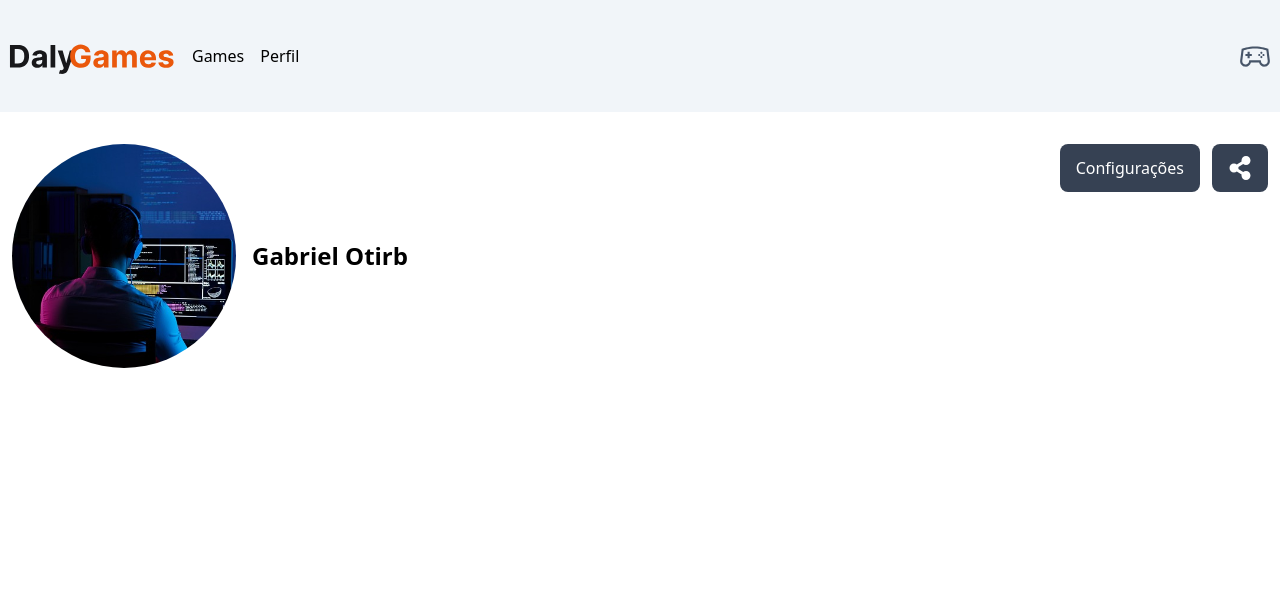
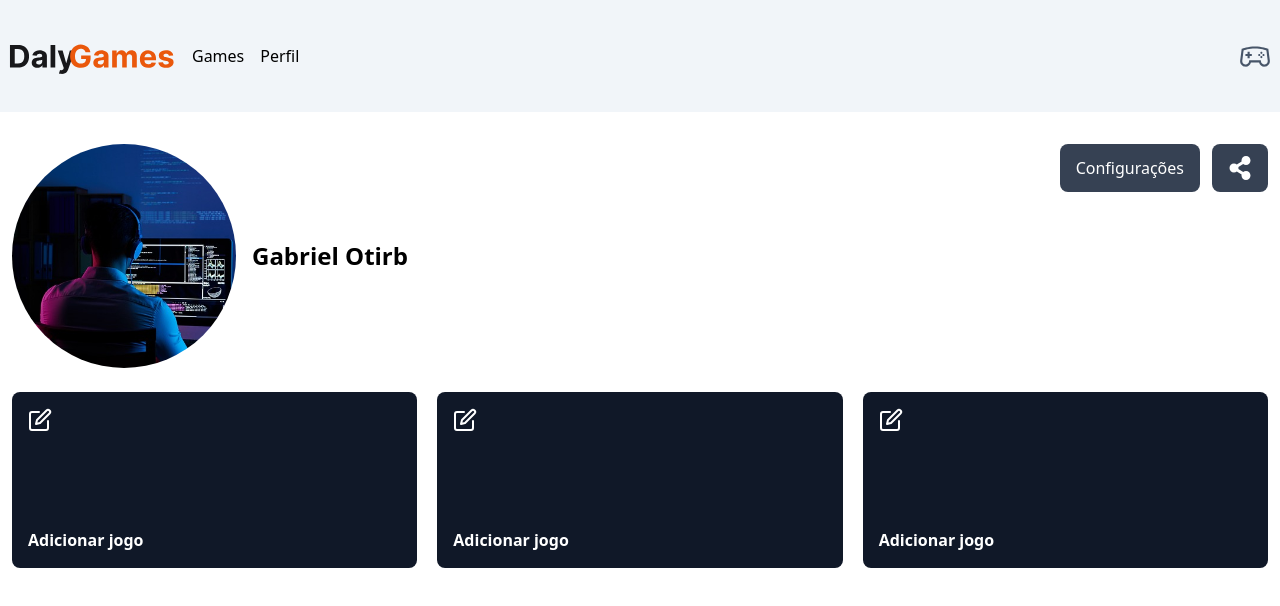
Before and after one commit to Gabriel-otirB/daily-games, a Next.js app: page /profile in a window 1280 px wide. Shown: the top 606 px of the page. Built offline with nearby package versions, Linux system fonts and the light colour scheme.

Commit message:
Implemented Favorite Card

```diff
--- a/src/app/profile/page.tsx
+++ b/src/app/profile/page.tsx
@@ -1,7 +1,17 @@
 import Container from '@/components/Container';
+import FavoriteCard from '@/components/FavoriteCard';
+
 import Image from 'next/image';
+
 import userImg from '/public/user.png';
 import { FaShareAlt } from 'react-icons/fa';
+
+import { Metadata } from 'next';
+
+export const metadata: Metadata = {
+  title: "Meu perfil - Daly Games sua plataforma de jogos!",
+  description: "Perfil Gabriel Otirb | Daly Games sua plataforma de jogos"
+}
 
 const Profile = () => {
   return (
@@ -22,13 +32,26 @@ const Profile = () => {
           </div>
 
           <div className='sm:absolute top-0 right-0 gap-3 flex items-center justify-center'>
-            <button className='bg-gray-700 px-4 py-3 rounded-lg text-white'>Configurações</button>
-            <button className='bg-gray-700 px-4 py-3 rounded-lg'>
+            <button className='bg-gray-700 px-4 py-3 rounded-lg text-white cursor-pointer'>Configurações</button>
+            <button className='bg-gray-700 px-4 py-3 rounded-lg cursor-pointer'>
               <FaShareAlt size={24} color='#fff' />
             </button>
           </div>
 
         </section>
+
+        <section className='flex flex-wrap gap-5 flex-col md:flex-row'>
+          <div className='flex-grow flex-wrap'>
+            <FavoriteCard />
+          </div>
+          <div className='flex-grow flex-wrap'>
+            <FavoriteCard />
+          </div>
+          <div className='flex-grow flex-wrap'>
+            <FavoriteCard />
+          </div>
+        </section>
+
       </Container>
     </main>
   )
--- /dev/null
+++ b/src/components/FavoriteCard/index.tsx
@@ -0,0 +1,58 @@
+"use client"
+import { useState } from 'react';
+import { FiEdit, FiX } from 'react-icons/fi';
+
+const FavoriteCard = () => {
+
+  const [input, setInput] = useState("");
+  const [showInput, setShowInput] = useState(false);
+  const [gameName, setGameName] = useState("");
+
+  function handleButton() {
+    setShowInput(!showInput);
+
+    if (input !== '') {
+      setGameName(input);
+    }
+
+    setInput('');
+  }
+
+  return (
+    <div className='w-full bg-gray-900 p-4 h-44 text-white rounded-lg flex justify-between flex-col'>
+      {showInput ? (
+        <div className='flex items-center justify-center gap-3'>
+          <input
+            className='w-full rounded-md h-8 text-black bg-white px-2'
+            type="text"
+            value={input}
+            onChange={(e) => setInput(e.target.value)}
+          />
+          <button
+            className='cursor-pointer'
+            onClick={handleButton}>
+            <FiX size={24} />
+          </button>
+        </div>
+      ) : (
+        <button
+          className='cursor-pointer self-start hover:scale-110 duration-200 transition-all'
+          onClick={handleButton}
+        >
+          <FiEdit size={24} color='#fff' />
+        </button>
+      )}
+
+      {gameName && (
+        <div>
+          <span className='text-white'>Jogo Favorito:</span>
+          <p className='font-bold text-white text-wrap'>{gameName}</p>
+        </div>
+      )}
+
+      {!gameName && (<p className='font-bold text-white'>Adicionar jogo</p>)}
+    </div>
+  )
+}
+
+export default FavoriteCard;
```
